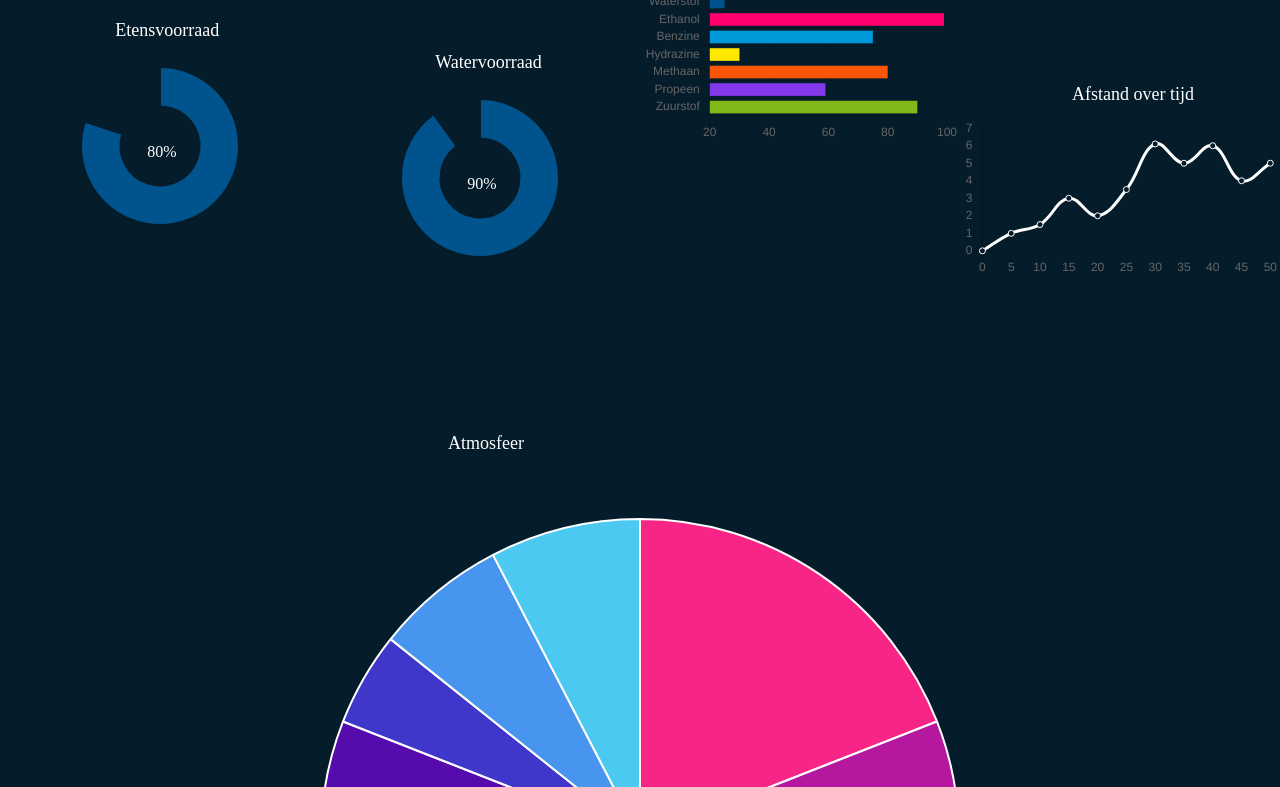
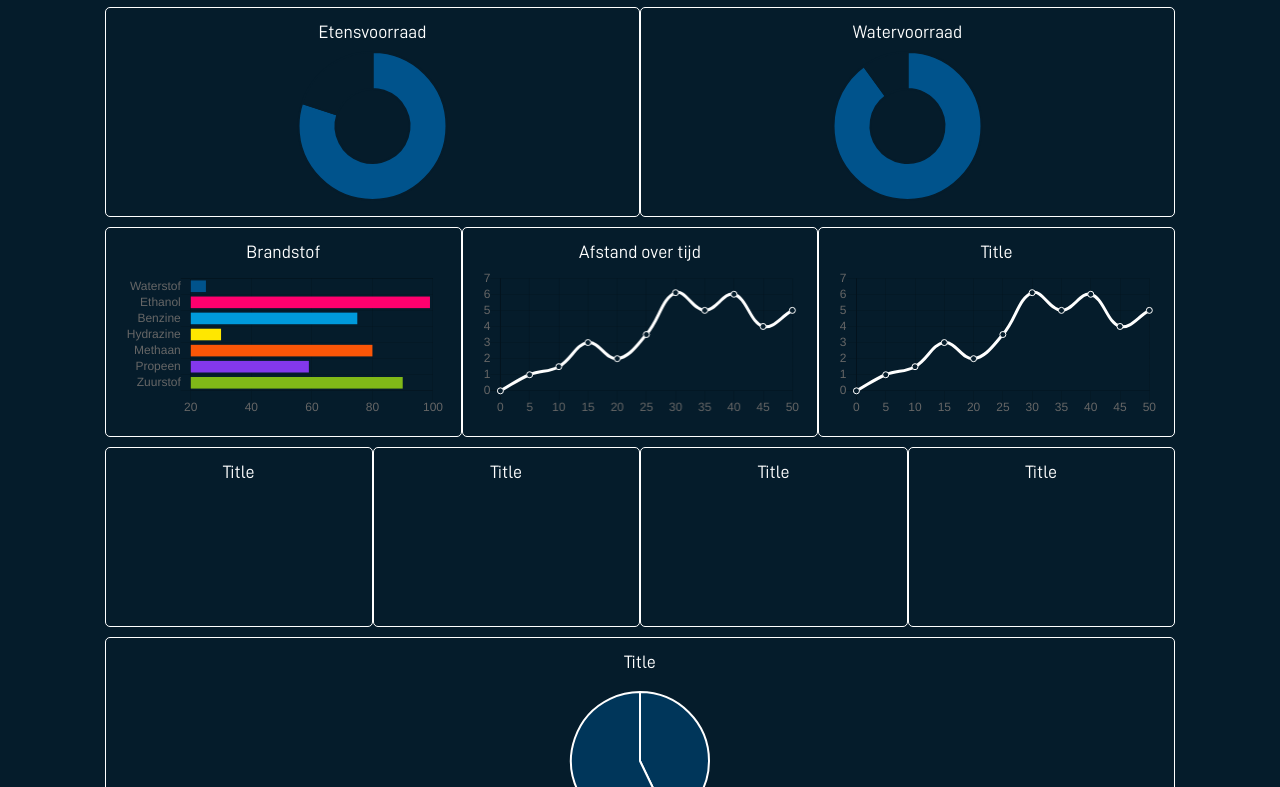
Before and after one commit to PuckB2106/Challenge-1-XT2-, a plain HTML site: page index.html in a window 1280 px wide. Shown: the part 60-847 px from the top of the page. Drawn offline with nearby package versions, Linux system fonts and the light colour scheme.

Commit message:
bestanden verplaatsing

```diff
--- a/index.html
+++ b/index.html
@@ -1,47 +1,96 @@
-<DOCTYPE html>
+<!DOCTYPE html>
 <html>
 <head>
-            <meta charset="utf-8" />
-            <meta name="viewport" content="width=device-width, initial-scale=1.0" />
+    <meta charset="utf-8"/>
+    <meta name="viewport" content="width=device-width, initial-scale=1.0"/>
     <title>SpaceX</title>
-            <link rel="stylesheet" type="text/css" href="style-grid.css">
-            <link rel="stylesheet" type="text/css" href="style-content.css">
+    <link rel="stylesheet" type="text/css" href="styles/reset.css">
+    <link rel="stylesheet" type="text/css" href="styles/style-grid.css">
+    <link rel="stylesheet" type="text/css" href="styles/style-content.css">
     <link rel="stylesheet" href="https://stackpath.bootstrapcdn.com/font-awesome/4.7.0/css/font-awesome.min.css"
-             integrity="sha384-wvfXpqpZZVQGK6TAh5PVlGOfQNHSoD2xbE+QkPxCAFlNEevoEH3Sl0sibVcOQVnN" crossorigin="anonymous">
+          integrity="sha384-wvfXpqpZZVQGK6TAh5PVlGOfQNHSoD2xbE+QkPxCAFlNEevoEH3Sl0sibVcOQVnN"
+          crossorigin="anonymous">
     <script src="https://cdn.jsdelivr.net/npm/chart.js@2.8.0"></script>
 </head>
 <body>
-            <div class="div-container">
-              <div class="navbar">
-                <img src="SpaceX-Logo.svg.png" class="logo">
+
+<div class="container">
+    <div class="col">
+        <div class="row">
+            <div class="box full">
+                <img src="images/SpaceX-Logo.svg.png" class="logo" alt="logo">
             </div>
-              <div class="pie-chart-eten">
-                <p class="eten-tekst">Etensvoorraad</p>
+        </div>
+        <div class="row">
+            <div class="box half">
+                <p>Etensvoorraad</p>
+                <div class="chart-container">
                     <canvas id="myChart1"></canvas>
-                <p class="percentage">80%</p>
                 </div>
-              <div class="pie-chart-water">
-                <p class="water-tekst">Watervoorraad</p>
+            </div>
+            <div class="box half">
+                <p>Watervoorraad</p>
+                <div class="chart-container">
                     <canvas id="myChart2"></canvas>
-                <p class="percentage">90%</p>
                 </div>
-              <div class="pro-bar-brandstof">
-                <p class="Brandstof-tekst">Brandstof</p>
+            </div>
+        </div>
+        <div class="row">
+            <div class="box third">
+                <p>Brandstof</p>
+                <div class="chart-container">
                     <canvas id="myChart3"></canvas>
                 </div>
-              <div class="pro-bar-snelheid">
-                <p class="Afstand-tekst">Afstand over tijd</p>
+            </div>
+            <div class="box third">
+                <p>Afstand over tijd</p>
+                <div class="chart-container">
                     <canvas id="myChart4"></canvas>
                 </div>
-              <div class="grafiek-afstand-tijd">
-                <p class="Atmosfeer-tekst">Atmosfeer</p>
+            </div>
+            <div class="box third">
+                <p>Title</p>
+                <div class="chart-container">
                     <canvas id="myChart5"></canvas>
                 </div>
-              <div class="map-afstand">
+            </div>
+        </div>
+        <div class="row">
+            <div class="box quarter">
+                <p>Title</p>
+                <div class="chart-container">
+                    <canvas></canvas>
+                </div>
+            </div>
+            <div class="box quarter">
+                <p>Title</p>
+                <div class="chart-container">
+                    <canvas></canvas>
+                </div>
+            </div>
+            <div class="box quarter">
+                <p>Title</p>
+                <div class="chart-container">
+                    <canvas></canvas>
+                </div>
+            </div>
+            <div class="box quarter">
+                <p>Title</p>
+                <div class="chart-container">
+                    <canvas></canvas>
+                </div>
+            </div>
+        </div>
+        <div class="row">
+            <div class="box full">
+                <p>Title</p>
+                <div class="chart-container">
                     <canvas id="myChart6"></canvas>
                 </div>
-
             </div>
-          <script src="script.js"></script>
+        </div>
+    </div>
+</div>
+<script src="scripts/script.js"></script>
 </body>
 </html>
--- a/script.js
+++ b/scripts/script.js
@@ -1,4 +1,3 @@
-
 var myChart1 = document.getElementById('myChart1').getContext('2d');
 var chart1 = new Chart(myChart1, {
     // The type of chart we want to create
@@ -17,13 +16,13 @@ var chart1 = new Chart(myChart1, {
     },
 
     // Configuration options go here
-    options: {responsive:true,
-      legend:{
-             display:false
-           },
-
+    options: {
+        responsive: true,
+        legend: {
+            display: false
+        },
+        maintainAspectRatio: false,
     }
-
 });
 
 var myChart2 = document.getElementById('myChart2').getContext('2d');
@@ -44,12 +43,13 @@ var chart2 = new Chart(myChart2, {
     },
 
     // Configuration options go here
-    options: {responsive:true,
-      legend:{
-             display:false
-           },
+    options: {
+        responsive: true,
+        legend: {
+            display: false
+        },
+        maintainAspectRatio: false,
     }
-
 });
 
 
@@ -60,19 +60,21 @@ var chart3 = new Chart(myChart3, {
 
     // The data for our dataset
     data: {
-        labels: ['Waterstof','Ethanol','Benzine','Hydrazine','Methaan','Propeen','Zuurstof'],
+        labels: ['Waterstof', 'Ethanol', 'Benzine', 'Hydrazine', 'Methaan', 'Propeen', 'Zuurstof'],
         datasets: [{
             label: ['Hoeveelheid brandstof'],
-            backgroundColor: ['#00538C','#ff006e','#009ADB','#FFE700','#fb5607','#8338ec','#80b918',],
-            data: [25,99,75,30,80,59,90,]
+            backgroundColor: ['#00538C', '#ff006e', '#009ADB', '#FFE700', '#fb5607', '#8338ec', '#80b918',],
+            data: [25, 99, 75, 30, 80, 59, 90,]
         }]
     },
 
     // Configuration options go here
-    options: {responsive:true,
-      legend:{
-       display:false,
-     },
+    options: {
+        responsive: true,
+        legend: {
+            display: false,
+        },
+        maintainAspectRatio: false,
     }
 
 });
@@ -84,7 +86,7 @@ var chart4 = new Chart(myChart4, {
 
     // The data for our dataset
     data: {
-        labels: ['0','5','10','15','20','25','30','35','40','45','50',],
+        labels: ['0', '5', '10', '15', '20', '25', '30', '35', '40', '45', '50',],
         datasets: [{
             label: 'My First dataset',
             backgroundColor: '#051C2B',
@@ -94,36 +96,41 @@ var chart4 = new Chart(myChart4, {
     },
 
     // Configuration options go here
-    options: {responsive:true,
-      legend:{
-       display:false,
-     },}
+    options: {
+        responsive: true,
+        legend: {
+            display: false,
+        },
+        maintainAspectRatio: false,
+    }
 
 });
-
 
 
 var myChart5 = document.getElementById('myChart5').getContext('2d');
 var chart5 = new Chart(myChart5, {
     // The type of chart we want to create
-    type: 'pie',
+    type: 'line',
 
     // The data for our dataset
     data: {
-        labels: ['20','40','10','15','5','7','8',],
+        labels: ['0', '5', '10', '15', '20', '25', '30', '35', '40', '45', '50',],
         datasets: [{
-            label: [],
-            backgroundColor: ['#f72585','#b5179e','#7209b7','#560bad','#3f37c9','#4895ef','#4cc9f0',],
-            borderColor: ['white',],
-            data: ['20','40','10','15','5','7','8',]
+            label: 'My First dataset',
+            backgroundColor: '#051C2B',
+            borderColor: 'white',
+            data: [0, 1, 1.5, 3, 2, 3.5, 6.1, 5, 6, 4, 5,]
         }]
     },
 
     // Configuration options go here
-    options: {responsive:true,
-      legend:{
-       display:false,
-     },}
+    options: {
+        responsive: true,
+        legend: {
+            display: false,
+        },
+        maintainAspectRatio: false,
+    }
 
 });
 
@@ -139,11 +146,14 @@ var chart6 = new Chart(myChart6, {
             label: 'My First dataset',
             backgroundColor: '#00365A',
             borderColor: 'white',
-            data: [75,100,]
+            data: [75, 100,]
         }]
     },
 
     // Configuration options go here
-    options: {responsive:true}
+    options: {
+        responsive: true,
+        maintainAspectRatio: false,
+    }
 
 });
--- a/style-content.css
+++ /dev/null
@@ -1,183 +0,0 @@
-body{
-    margin: 0;
-    padding: 0;
-    box-sizing: border-box;
-    background-color: #051C2B;
-}
-
-.logo{
-  width: 200px;
-  margin-top: 8px;
-  margin-left: 100px;
-  margin-bottom: 15px;
-}
-
-.eten-tekst{
-  color: white;
-  font-family: d-din;
-  font-size: 18px;
-  margin-left: 36%;
-  margin-top: 10%;
-  margin-bottom: 8%
-}
-
-.water-tekst{
-  color: white;
-  font-family: d-din;
-  font-size: 18px;
-  margin-left: 36%;
-  margin-top: 10%;
-  margin-bottom: 8%
-}
-
-.brandstof-tekst{
-  color: white;
-  font-family: d-din;
-  font-size: 18px;
-  margin-left: 39%;
-  margin-top: 10%;
-  margin-bottom: 5%
-}
-
-.Afstand-tekst{
-    color: white;
-    font-family: d-din;
-    font-size: 18px;
-    margin-left: 35%;
-    margin-top: 10%;
-    margin-bottom: 5%
-
-}
-
-.Atmosfeer-tekst{
-  color: white;
-  font-family: d-din;
-  font-size: 18px;
-  margin-left: 35%;
-  margin-top: 10%;
-  margin-bottom: 5%
-
-
-}
-.percentage{
-  color: white;
-  font-family: d-din;
-  margin-left: 46%;
-  margin-top: -26%;
-  margin-bottom: 25%;
-
-}
-
-
-.pro-bar-brandstof{
-  margin-top: 8%;
-  margin-bottom: -1%;
-}
-
-.pro-bar-snelheid{
-  margin-bottom: 10%;
-  }
-
-
-
-@media only screen and (min-width:376px ) and (max-width: 768px){
-
-
-
-
-
-    .div-container{
-            grid-template-columns: 1fr 1fr;
-            grid-template-rows: 1fr 1fr 1fr 1fr 1fr;
-            grid-template-areas: 'navbar navbar'
-                             'pie-chart-eten pie-chart-water'
-                             'pro-bar-brandstof pro-bar-snelheid'
-                             'grafiek-afstand-tijd grafiek-afstand-tijd'
-                             'map-afstand map-afstand';
-            }
-
-            /* .pie-chart-water{
-              margin-top:;
-              margin-bottom:
-            }
-
-            .water-tekst{
-              margin-top: ;
-            }
-
-
-            .brandstof-tekst{
-              margin-top:
-            }
-
-            .pro-bar-snelheid{
-              margin-top:
-              margin-bottom:
-            } */
-
-
-    }
-
-    @media only screen and (min-width:770px) and (max-width: 1279px){
-        .div-container{
-                grid-template-columns: 1fr 1fr 1fr;
-                grid-template-rows: 1fr 1fr 1fr 1fr;
-                grid-template-areas: 'navbar navbar navbar'
-                                 'pie-chart-eten pie-chart-water pro-bar-brandstof'
-                                 'pro-bar-snelheid grafiek-afstand-tijd grafiek-afstand-tijd'
-                                 'map-afstand map-afstand map-afstand'
-                }
-
-                .pie-chart-water{
-                  margin-top: 10%;
-                  margin-bottom: 10%;
-                }
-
-                /* .water-tekst{
-                  margin-top: ;
-                } */
-
-
-                .brandstof-tekst{
-                  margin-top: -20%
-                }
-
-                .pro-bar-snelheid{
-                  margin-top: 20%;
-                  margin-bottom: -10%
-                }
-
-
-        }
-
-        @media only screen and (min-width:1280px){
-            .div-container{
-                    grid-template-columns: 1fr 1fr 1fr 1fr;
-                    grid-template-rows: 1fr 1fr 1fr 1fr;
-                    grid-template-areas: 'navbar navbar navbar navbar'
-                                     'pie-chart-eten pie-chart-water pro-bar-brandstof pro-bar-snelheid'
-                                     'grafiek-afstand-tijd grafiek-afstand-tijd grafiek-afstand-tijd grafiek-afstand-tijd'
-                                     'map-afstand map-afstand map-afstand map-afstand'
-                    }
-
-                    .pie-chart-water{
-                      margin-top: 10%;
-                      margin-bottom: 10%;
-                    }
-
-                    /* .water-tekst{
-                      margin-top: ;
-                    } */
-
-
-                    .brandstof-tekst{
-                      margin-top: -20%
-                    }
-
-                    .pro-bar-snelheid{
-                      margin-top: 20%;
-                      margin-bottom: -10%
-                    }
-
-
-            }
--- a/style-grid.css
+++ /dev/null
@@ -1,49 +0,0 @@
-.div-container{
-    display: grid;
-    height: 100vh;
-    grid-template-columns: 1fr;
-    grid-template-rows: 1fr 1fr 1fr 1fr 1fr 1fr;
-    grid-template-areas: 'navbar'
-                         'pie-chart-eten'
-                         'pie-chart-water'
-                         'pro-bar-brandstof'
-                         'pro-bar-snelheid'
-                         'grafiek-afstand-tijd'
-                         'map-afstand';
-}
-
-.navbar{
-    background-color: #051C2B;
-    grid-area: navbar;
-}
-
-.pie-chart-eten{
-  background-color: #051C2B;
-    grid-area: pie-chart-eten;
-}
-
-.pie-chart-water{
-    background-color: #051C2B;
-    grid-area: pie-chart-water;
-}
-
-.pro-bar-brandstof{
-    background-color: #051C2B;
-    grid-area: pro-bar-brandstof;
-}
-
-.pro-bar-snelheid{
-  background-color: #051C2B;
-    grid-area: pro-bar-snelheid;
-}
-
-.grafiek-afstand-tijd{
-    background-color: #051C2B;
-    grid-area: grafiek-afstand-tijd;
-}
-
-.map-afstand{
-  background-color: #051C2B;
-  grid-area: map-afstand
-
-}
--- /dev/null
+++ b/styles/reset.css
@@ -0,0 +1,48 @@
+/* http://meyerweb.com/eric/tools/css/reset/
+   v2.0 | 20110126
+   License: none (public domain)
+*/
+
+html, body, div, span, applet, object, iframe,
+h1, h2, h3, h4, h5, h6, p, blockquote, pre,
+a, abbr, acronym, address, big, cite, code,
+del, dfn, em, img, ins, kbd, q, s, samp,
+small, strike, strong, sub, sup, tt, var,
+b, u, i, center,
+dl, dt, dd, ol, ul, li,
+fieldset, form, label, legend,
+table, caption, tbody, tfoot, thead, tr, th, td,
+article, aside, canvas, details, embed,
+figure, figcaption, footer, header, hgroup,
+menu, nav, output, ruby, section, summary,
+time, mark, audio, video {
+    margin: 0;
+    padding: 0;
+    border: 0;
+    font-size: 100%;
+    font: inherit;
+    vertical-align: baseline;
+}
+/* HTML5 display-role reset for older browsers */
+article, aside, details, figcaption, figure,
+footer, header, hgroup, menu, nav, section {
+    display: block;
+}
+body {
+    line-height: 1;
+}
+ol, ul {
+    list-style: none;
+}
+blockquote, q {
+    quotes: none;
+}
+blockquote:before, blockquote:after,
+q:before, q:after {
+    content: '';
+    content: none;
+}
+table {
+    border-collapse: collapse;
+    border-spacing: 0;
+}
--- /dev/null
+++ b/styles/style-content.css
@@ -0,0 +1,35 @@
+@font-face {
+    font-family: D-DIN;
+    src: url('d-din/D-DIN.otf') format("opentype");;
+}
+
+*, *::before, *::after {
+    box-sizing: border-box;
+}
+html, body {
+    width: 100%;
+    height: 100%;
+}
+body {
+    display: flex;
+    justify-content: center;
+    overflow-x: hidden;
+    background-color: #051C2B;
+    color: white;
+}
+canvas {
+    max-width: 100%;
+}
+
+.logo {
+    width: 200px;
+    display: block;
+    margin: auto;
+}
+
+.box p {
+    color: white;
+    font-family: D-DIN, sans-serif;
+    font-size: 18px;
+    margin-bottom: 10px;
+}
--- /dev/null
+++ b/styles/style-grid.css
@@ -0,0 +1,73 @@
+.container {
+    display: flex;
+    width: 100%;
+    max-width: 1100px;
+}
+.col {
+    flex: 1 1 0;
+    display: flex;
+    flex-direction: column;
+    padding: 0 15px;
+}
+.row {
+    display: flex;
+    justify-content: space-between;
+    align-items: center;
+    flex-wrap: wrap;
+    flex-shrink: 0;
+}
+.row .box {
+    text-align: center;
+    margin-bottom: 10px;
+    border: 1px solid white;
+    border-radius: 5px;
+    padding: 15px;
+}
+
+.box.full {
+    flex-basis: 100%;
+}
+.box.third {
+    flex-basis: 100%;
+}
+.box.quarter {
+    flex-basis: 100%;
+}
+.box.half {
+    flex-basis: 100%;
+}
+
+@media (min-width: 576px) {
+    .container {
+        width: 540px;
+    }
+    .box.quarter, .box.half {
+        flex-basis: 50%;
+    }
+}
+@media (min-width: 768px) {
+    .container {
+        width: 720px;
+    }
+}
+@media (min-width: 992px) {
+    .container {
+        width: 960px;
+    }
+    .box.third {
+        flex-basis: 33.33%;
+    }
+}
+@media (min-width: 1200px) {
+    .container{
+        width: 1140px;
+    }
+    .box.quarter {
+        flex-basis: 25%;
+    }
+}
+@media (min-width: 1400px) {
+    .container {
+        width: 1320px;
+    }
+}
```
Also changed, not shown: images/SpaceX-Logo.svg.png (renamed from SpaceX-Logo.svg.png), styles/d-din/D-DIN-Bold.otf (renamed from d-din/D-DIN-Bold.otf), styles/d-din/D-DIN-Italic.otf (renamed from d-din/D-DIN-Italic.otf), styles/d-din/D-DIN.otf (renamed from d-din/D-DIN.otf), styles/d-din/D-DINCondensed-Bold.otf (renamed from d-din/D-DINCondensed-Bold.otf), styles/d-din/D-DINCondensed.otf (renamed from d-din/D-DINCondensed.otf), styles/d-din/D-DINExp-Bold.otf (renamed from d-din/D-DINExp-Bold.otf), styles/d-din/D-DINExp-Italic.otf (renamed from d-din/D-DINExp-Italic.otf), styles/d-din/D-DINExp.otf (renamed from d-din/D-DINExp.otf), styles/d-din/SIL Open Font License.txt (renamed from d-din/SIL Open Font License.txt), 3 other files. Lines whose indentation alone changed are shown as unchanged.
